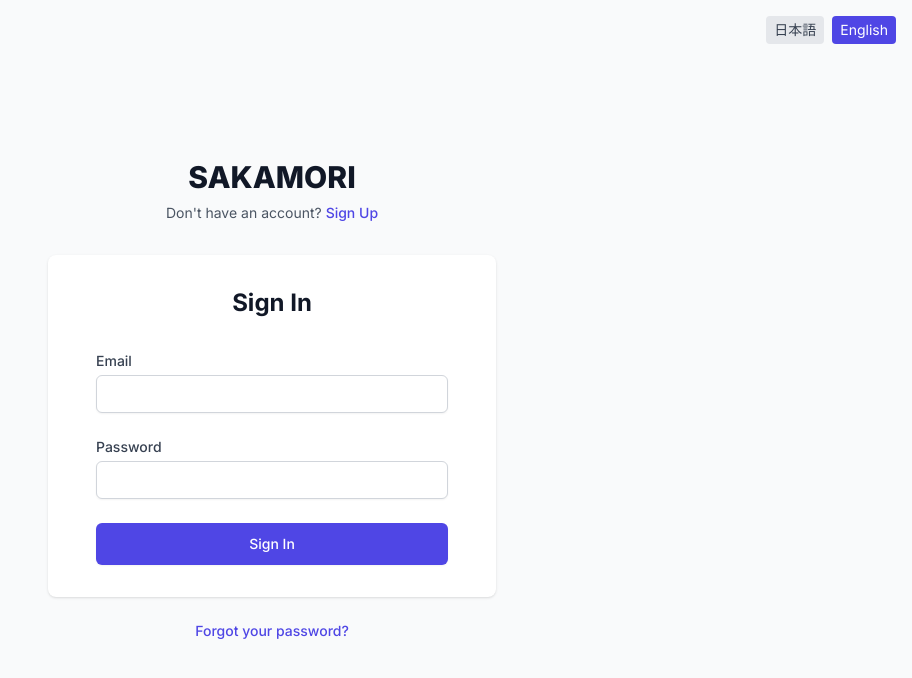
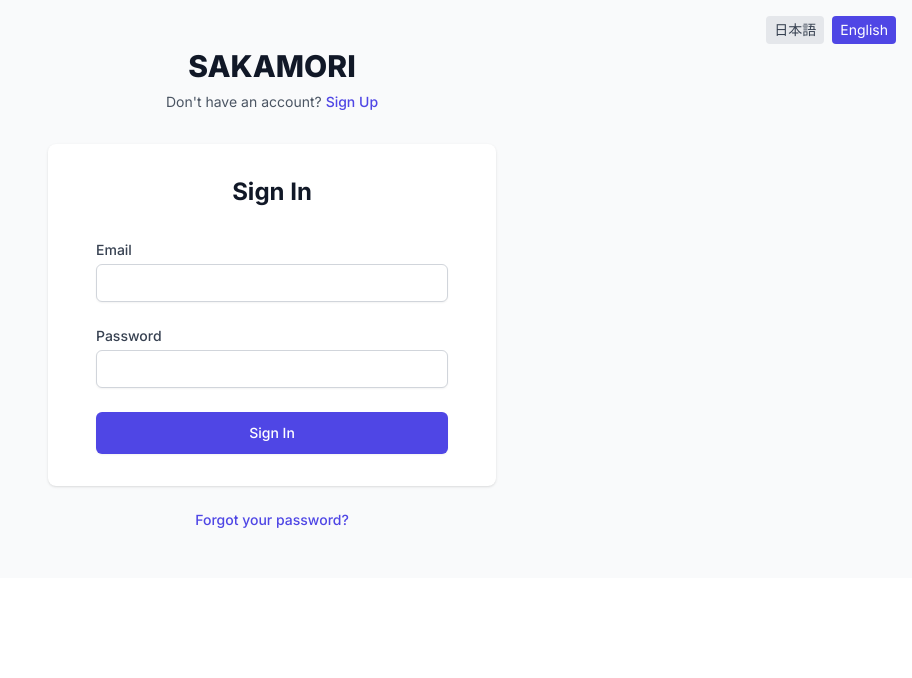
Before and after one commit to tomato414941/sakamori, a Next.js app: page /en/signin in a window 1280 px wide. Shown: the top 678 px of the page, without its empty margins (368-1280 px from the left). Built offline with nearby package versions, Linux system fonts and the light colour scheme; no server answers.

Commit message:
fix: Resolve hydration error by removing unnecessary flex classes

```diff
--- a/src/app/[locale]/layout.tsx
+++ b/src/app/[locale]/layout.tsx
@@ -53,7 +53,7 @@
       >
         <NextIntlClientProvider locale={locale} messages={messages}>
           <AuthProvider>
-            <div className="min-h-full flex flex-col">
+            <div className="min-h-full">
               {/* 言語切り替えボタンを右上に配置 */}
               <div className="fixed top-4 right-4 z-50">
                 <LanguageSwitcher />
```
